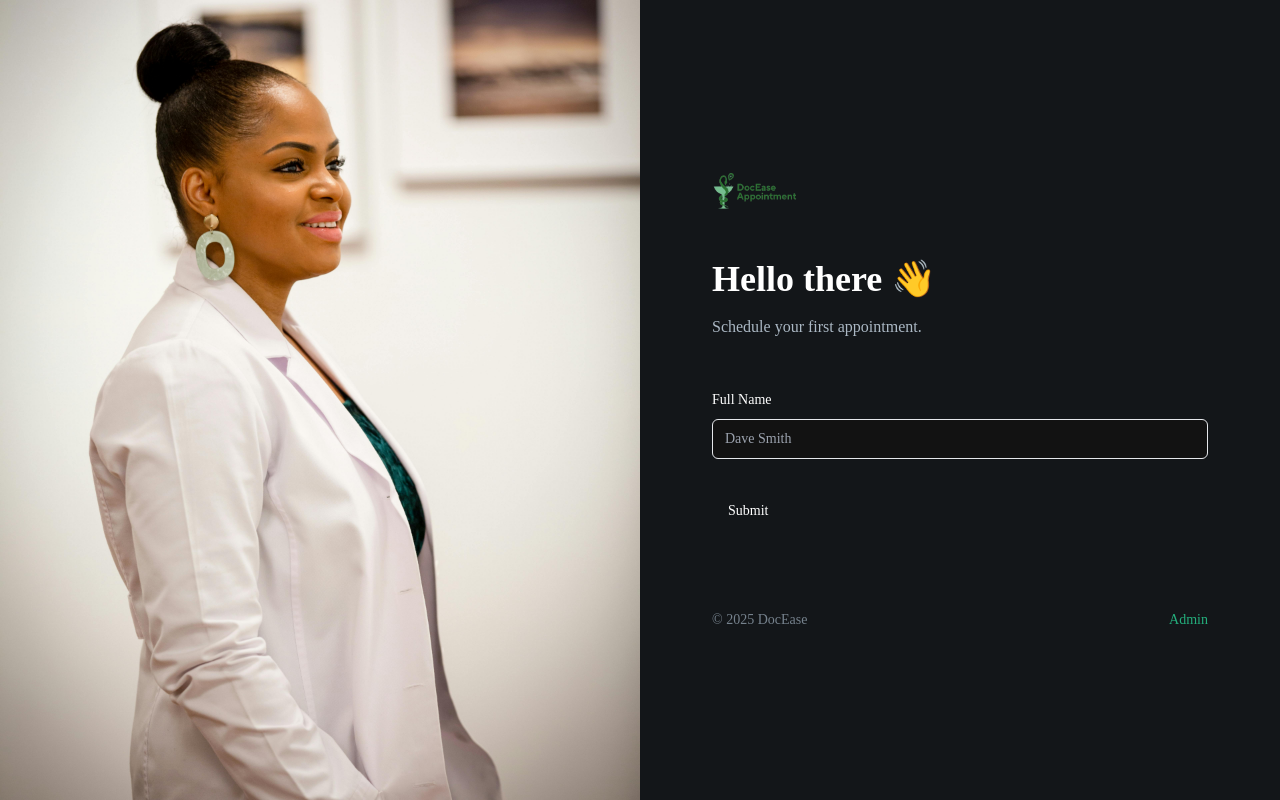
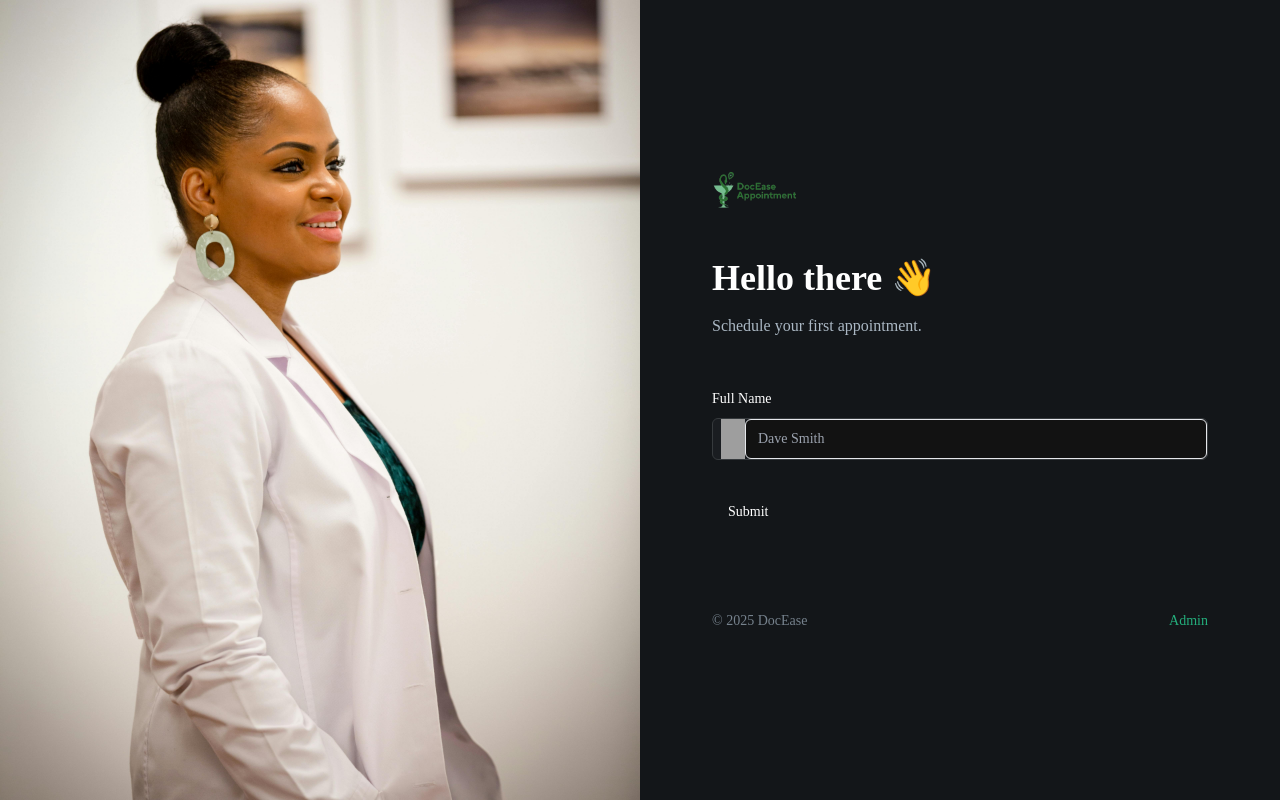
Before and after one commit to Adeoye-J/DocEase, a Next.js app: page / in a window 1280 px wide. Built offline with nearby package versions, Linux system fonts and the light colour scheme; grey boxes are pictures that could not be loaded.

Commit message:
DocEase commit at 1/17/2025, 6:00:30 PM

```diff
--- a/components/CustomFormField.tsx
+++ b/components/CustomFormField.tsx
@@ -10,6 +10,7 @@
 import { Input } from "@/components/ui/input"
 import { Control, Form } from 'react-hook-form'
 import { FormFieldType } from './forms/PatientForm'
+import Image from 'next/image'
 
 interface CustomProps {
     control: Control<any>,
@@ -27,13 +28,42 @@
 }
 
 const RenderField = ({field, props} : {field: any; props: CustomProps}) => {
-    const {placeholder} = props
-    return(
-        <Input
-            type='text'
-            placeholder={placeholder}
-        />
-    )
+    const {fieldType, iconAlt, iconSrc, placeholder} = props
+    // return(
+    //     <Input
+    //         type='text'
+    //         placeholder={placeholder}
+    //     />
+    // )
+    switch (fieldType) {
+        case FormFieldType.Input:
+            return(
+                <div className='flex rounded-md border border-dark-500 bg-dark-400'>
+                    {
+                        iconSrc && (
+                            <Image
+                                src={iconSrc}
+                                height={24}
+                                width={24}
+                                alt={iconAlt || "icon"}
+                                className='ml-2'
+                            />
+                        )
+                    }
+
+                    <FormControl>
+                        <Input
+                            placeholder={placeholder}
+                            {...field}
+                        />
+                    </FormControl>
+                </div>
+            )
+            break;
+
+        default:
+            break;
+    }
 }
 
 const CustomFormField = (props: CustomProps) => {
```
